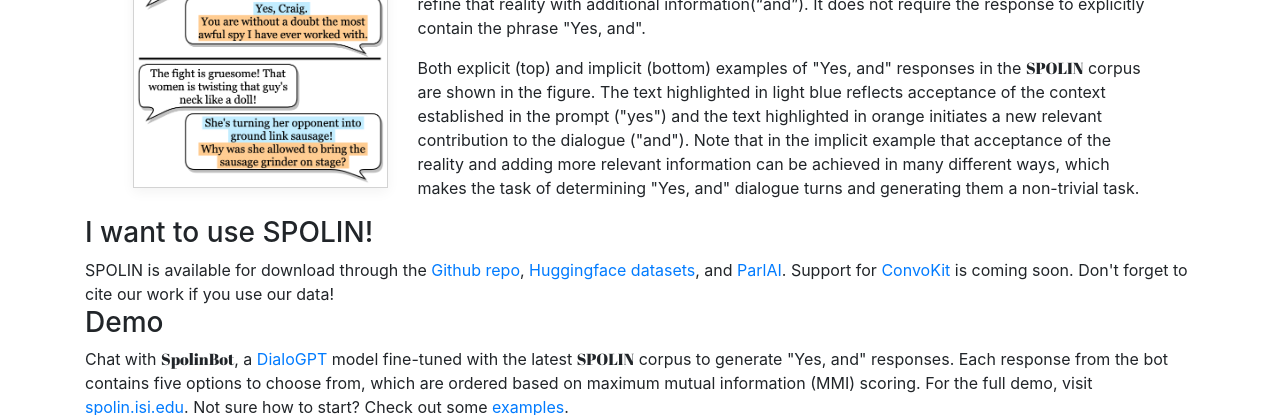
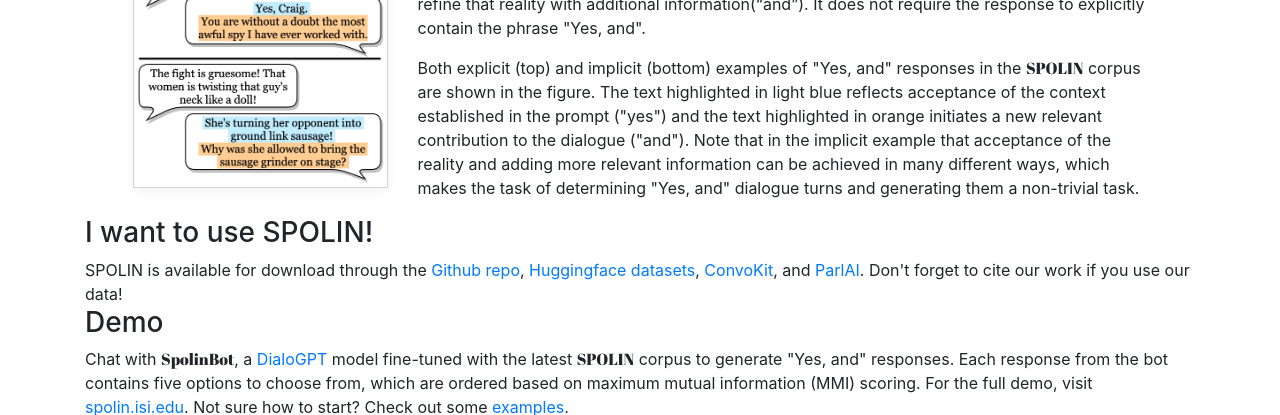
Before and after one commit to wise-east/wise-east.github.io, a Jekyll site: the page built from _research/spolin.html, in a window 1280 px wide and 900 px high, scrolled down 700 px, cut to the strip 0-415 px from the top of the window. Built offline with Jekyll 4.4.1, drawn with Linux system fonts in a browser that asks for light colours; some web fonts are replaced.

Commit message:
add update about convokit

```diff
--- a/_research/spolin.html
+++ b/_research/spolin.html
@@ -57,7 +57,7 @@ conference: ACL2020
         <h3> I want to use SPOLIN! </h3>
 
         <div>
-            SPOLIN is available for download through the <a href="https://github.com/wise-east/spolin" target="_blank" rel="noopener noreferrer">Github repo</a>, <a href="https://huggingface.co/datasets/wise-east/spolin" target="_blank" rel="noopener noreferrer">Huggingface datasets</a>, and <a href="https://parl.ai/docs/tasks.html#spolin" target="_blank" rel="noopener noreferrer">ParlAI</a>. Support for <a href="https://github.com/CornellNLP/ConvoKit" target="_blank" rel="noopener noreferrer">ConvoKit</a> is coming soon. Don't forget to cite our work if you use our data!
+            SPOLIN is available for download through the <a href="https://github.com/wise-east/spolin" target="_blank" rel="noopener noreferrer">Github repo</a>, <a href="https://huggingface.co/datasets/wise-east/spolin" target="_blank" rel="noopener noreferrer">Huggingface datasets</a>, <a href="https://convokit.cornell.edu/documentation/spolin.html" target="_blank" rel="noopener noreferrer">ConvoKit</a>, and <a href="https://parl.ai/docs/tasks.html#spolin" target="_blank" rel="noopener noreferrer">ParlAI</a>. Don't forget to cite our work if you use our data!
         </div>
     </div>
 
```
